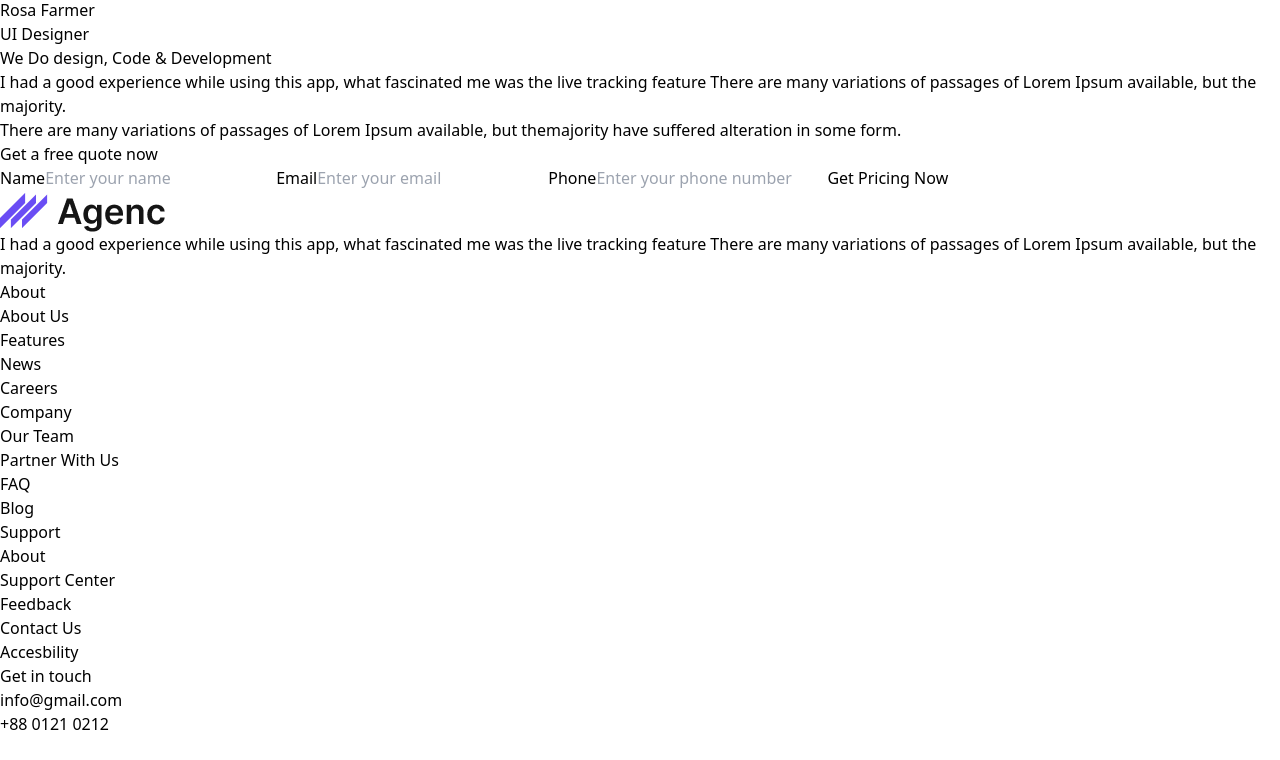
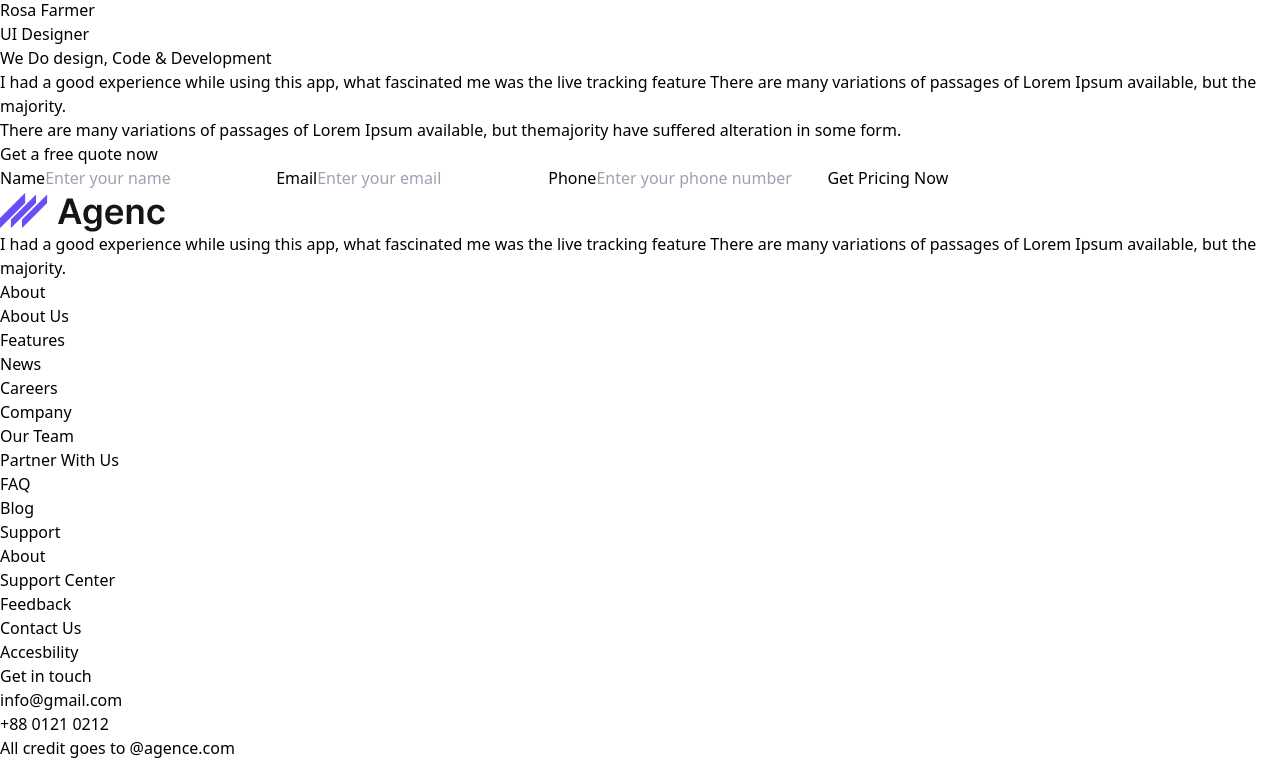
Before and after one commit to raisulhamim/Agency, a React (Vite) app: page / in a window 1280 px wide. Shown: the part 7460-8220 px from the top of the page. Before the commit the page ends 8196 px from the top, so only its background shows below. Built offline with nearby package versions, Linux system fonts and the light colour scheme.

Commit message:
last part complete

```diff
--- a/src/App.jsx
+++ b/src/App.jsx
@@ -8,6 +8,7 @@ import Agenc from "./layouts/Agenc";
 import Review from "./layouts/Review";
 import Development from "./layouts/Development";
 import Lastnavbar from "./layouts/Lastnavbar";
+import Last from "./layouts/Last";
 
 
 
@@ -24,6 +25,7 @@ const App = () => {
      <Review/>
      <Development/>
      <Lastnavbar/>
+     <Last/>
 
 
 
--- /dev/null
+++ b/src/layouts/Last.jsx
@@ -0,0 +1,16 @@
+import React from 'react'
+import Container from '../components/Container'
+
+const Last = () => {
+  return (
+    <section>
+        <Container>
+            <div className='bg-[#E8E8E8] w-full h-[1px] text-center'>
+               <p className="text-[16px] font-normal font-['Inter'] text-[#D0D0D0] pt-5 pb-12">All credit goes to @agence.com</p>
+            </div>
+        </Container>
+    </section>
+  )
+}
+
+export default Last
```
